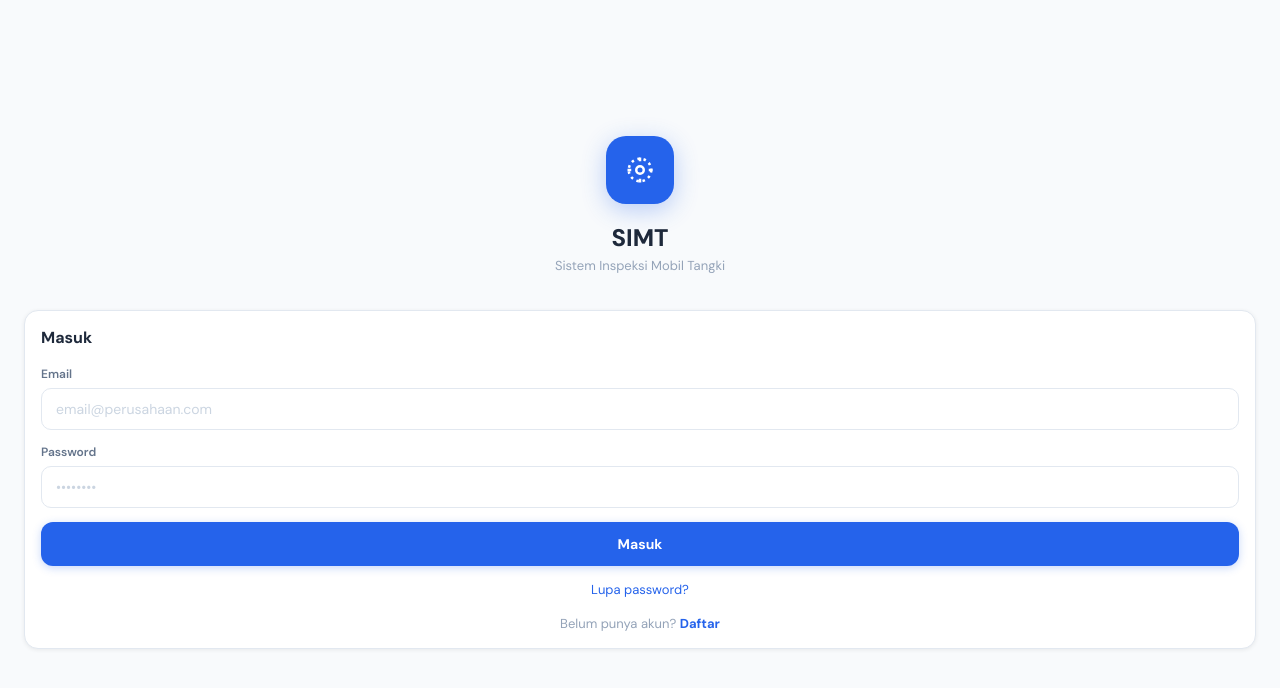
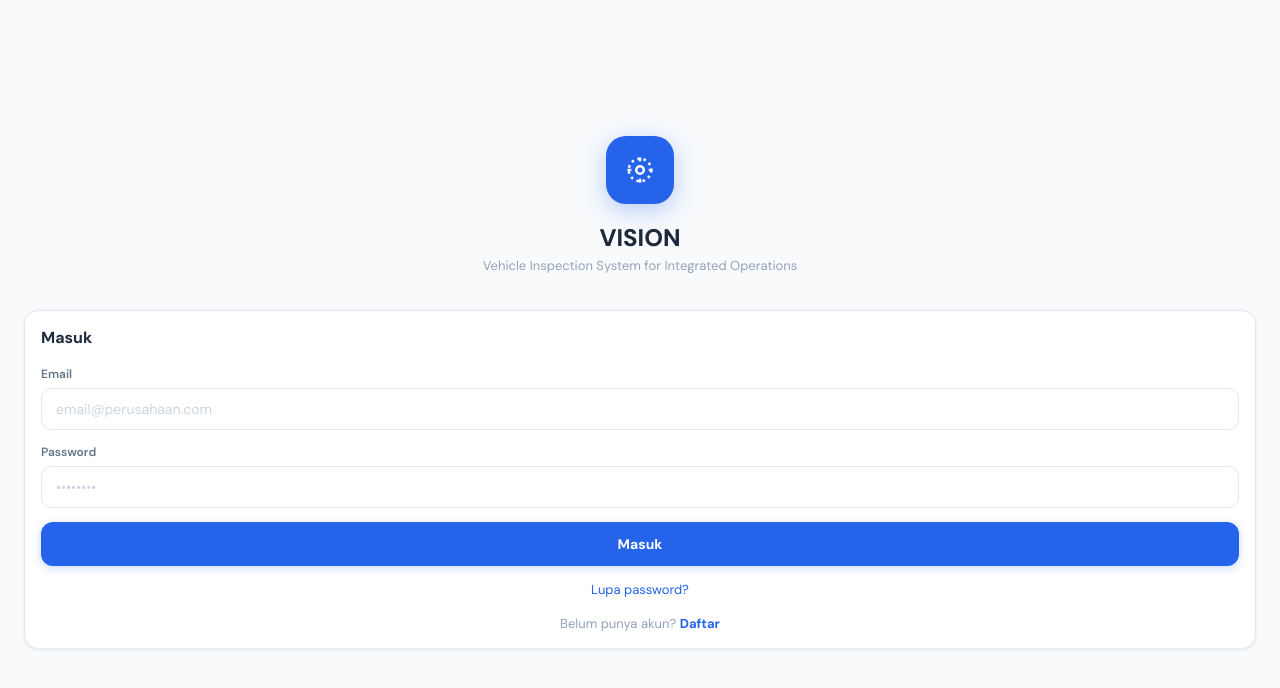
Before and after one commit to danndk5/COUTI-CARE, a React (Vite) app: page / in a window 1280 px wide. Shown: the top 688 px of the page. Built offline with nearby package versions, Linux system fonts and the light colour scheme; no server answers.

Commit message:
Rename application to VISION

```diff
--- a/index.html
+++ b/index.html
@@ -4,7 +4,7 @@
     <meta charset="UTF-8" />
     <meta name="viewport" content="width=device-width, initial-scale=1.0" />
     <meta name="theme-color" content="#2563EB" />
-    <title>GPS & CCTV Checker</title>
+    <title>VISION | Vehicle Inspection System</title>
     <link rel="manifest" href="/manifest.json" />
   </head>
   <body>
--- a/package.json
+++ b/package.json
@@ -1,5 +1,5 @@
 {
-  "name": "gps-cctv-checker",
+  "name": "vision-vehicle-inspection",
   "version": "1.0.0",
   "private": true,
   "scripts": {
--- a/src/App.jsx
+++ b/src/App.jsx
@@ -402,7 +402,7 @@ const AppInner = () => {
         <div style={{ position: "fixed", inset: 0, background: "rgba(0,0,0,0.5)", display: "flex", alignItems: "center", justifyContent: "center", zIndex: 2000 }}>
           <div style={{ background: theme.surface, borderRadius: 16, padding: 24, width: "90%", maxWidth: 320, textAlign: "center" }}>
             <div style={{ fontSize: 16, fontWeight: 800, color: theme.text, marginBottom: 8 }}>Keluar dari aplikasi?</div>
-            <div style={{ fontSize: 13, color: theme.textMuted, marginBottom: 20 }}>Kamu akan keluar dari GPS &amp; CCTV Checker.</div>
+            <div style={{ fontSize: 13, color: theme.textMuted, marginBottom: 20 }}>Kamu akan keluar dari VISION.</div>
             <div style={{ display: "flex", gap: 10 }}>
               <button onClick={cancelExit} style={{ flex: 1, padding: "10px 0", borderRadius: 10, border: `1.5px solid ${theme.border}`, background: theme.surface, color: theme.text, fontSize: 13, fontWeight: 600, fontFamily: "'DM Sans', sans-serif", cursor: "pointer" }}>
                 Batal
--- a/src/screens/LoginScreen.jsx
+++ b/src/screens/LoginScreen.jsx
@@ -78,10 +78,10 @@ const LoginScreen = ({ onLogin, onGoRegister, onForgotPassword }) => {
           <Icon name="gps" size={30} color="#fff" />
         </div>
         <div style={{ fontSize: 24, fontWeight: 800, color: theme.text }}>
-          SIMT
+          VISION
         </div>
         <div style={{ fontSize: 13, color: theme.textMuted, marginTop: 4 }}>
-          Sistem Inspeksi Mobil Tangki
+          Vehicle Inspection System for Integrated Operations
         </div>
       </div>
 
```
